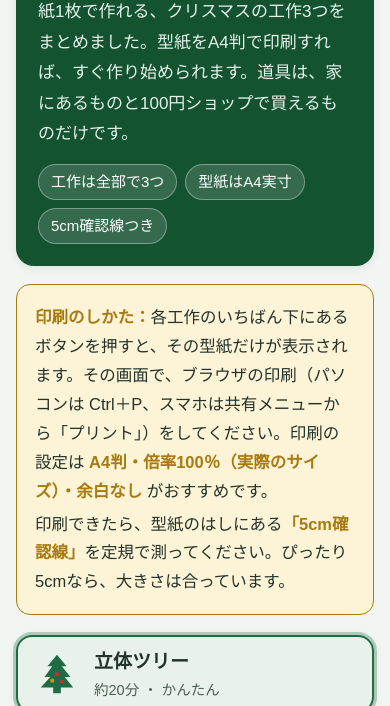
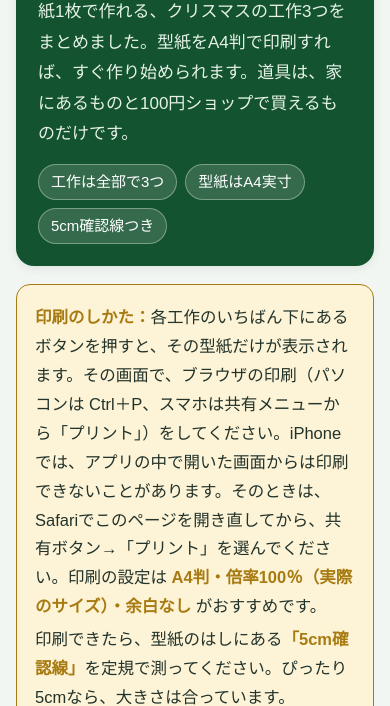
Before and after one commit to jkj7vv2nd7-lang/christmas-craft-kit, a plain HTML site: page index.html in a window 390 px wide. Shown: the part 138-844 px from the top of the page. Drawn offline with Linux system fonts and the light colour scheme.

Commit message:
印刷案内にiPhone向けの注意を追加（アプリ内ブラウザでは印刷できないことがある旨）

```diff
--- a/index.html
+++ b/index.html
@@ -302,7 +302,7 @@
       </header>
 
       <div class="howto-print">
-        <p><strong>印刷のしかた：</strong>各工作のいちばん下にあるボタンを押すと、その型紙だけが表示されます。その画面で、ブラウザの印刷（パソコンは Ctrl＋P、スマホは共有メニューから「プリント」）をしてください。印刷の設定は <strong>A4判・倍率100％（実際のサイズ）・余白なし</strong> がおすすめです。</p>
+        <p><strong>印刷のしかた：</strong>各工作のいちばん下にあるボタンを押すと、その型紙だけが表示されます。その画面で、ブラウザの印刷（パソコンは Ctrl＋P、スマホは共有メニューから「プリント」）をしてください。iPhoneでは、アプリの中で開いた画面からは印刷できないことがあります。そのときは、Safariでこのページを開き直してから、共有ボタン→「プリント」を選んでください。印刷の設定は <strong>A4判・倍率100％（実際のサイズ）・余白なし</strong> がおすすめです。</p>
         <p>印刷できたら、型紙のはしにある<strong>「5cm確認線」</strong>を定規で測ってください。ぴったり5cmなら、大きさは合っています。</p>
       </div>
 
@@ -357,7 +357,7 @@
 
         <h3 class="sec">型紙（A4実寸）</h3>
         <div class="print-banner">
-          <p>この型紙だけを表示しています。<strong>ブラウザの印刷</strong>（パソコンは Ctrl＋P、スマホは共有メニューから「プリント」）で、<strong>A4判・倍率100％・余白なし</strong>で印刷してください。</p>
+          <p>この型紙だけを表示しています。<strong>ブラウザの印刷</strong>（パソコンは Ctrl＋P、スマホは共有メニューから「プリント」）で、<strong>A4判・倍率100％・余白なし</strong>で印刷してください。<br>iPhoneでは、アプリの中で開いた画面からは印刷できないことがあります。そのときは、Safariでこのページを開き直してから、共有ボタン→「プリント」を選んでください。</p>
           <button type="button" class="exit-print">← 作り方にもどる</button>
         </div>
         <div class="sheet-scroll">
@@ -440,7 +440,7 @@
 
         <h3 class="sec">型紙（A4実寸）</h3>
         <div class="print-banner">
-          <p>この型紙だけを表示しています。<strong>ブラウザの印刷</strong>（パソコンは Ctrl＋P、スマホは共有メニューから「プリント」）で、<strong>A4判・倍率100％・余白なし</strong>で印刷してください。</p>
+          <p>この型紙だけを表示しています。<strong>ブラウザの印刷</strong>（パソコンは Ctrl＋P、スマホは共有メニューから「プリント」）で、<strong>A4判・倍率100％・余白なし</strong>で印刷してください。<br>iPhoneでは、アプリの中で開いた画面からは印刷できないことがあります。そのときは、Safariでこのページを開き直してから、共有ボタン→「プリント」を選んでください。</p>
           <button type="button" class="exit-print">← 作り方にもどる</button>
         </div>
         <div class="sheet-scroll">
@@ -510,7 +510,7 @@
 
         <h3 class="sec">型紙（A4実寸）</h3>
         <div class="print-banner">
-          <p>この型紙だけを表示しています。<strong>ブラウザの印刷</strong>（パソコンは Ctrl＋P、スマホは共有メニューから「プリント」）で、<strong>A4判・倍率100％・余白なし</strong>で印刷してください。</p>
+          <p>この型紙だけを表示しています。<strong>ブラウザの印刷</strong>（パソコンは Ctrl＋P、スマホは共有メニューから「プリント」）で、<strong>A4判・倍率100％・余白なし</strong>で印刷してください。<br>iPhoneでは、アプリの中で開いた画面からは印刷できないことがあります。そのときは、Safariでこのページを開き直してから、共有ボタン→「プリント」を選んでください。</p>
           <button type="button" class="exit-print">← 作り方にもどる</button>
         </div>
         <div class="sheet-scroll">
```
